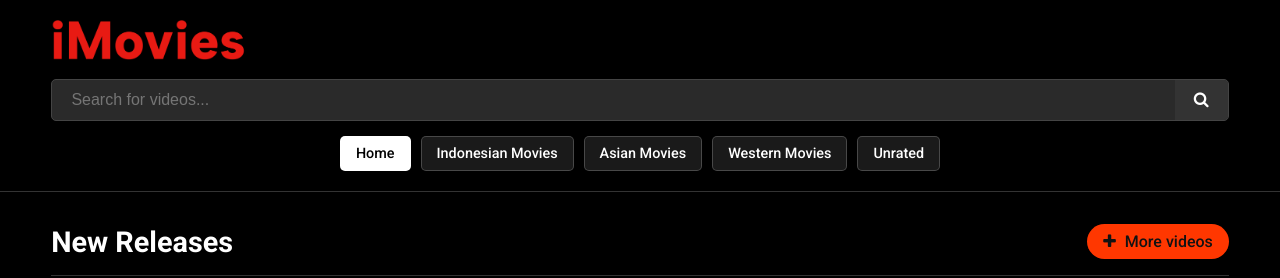
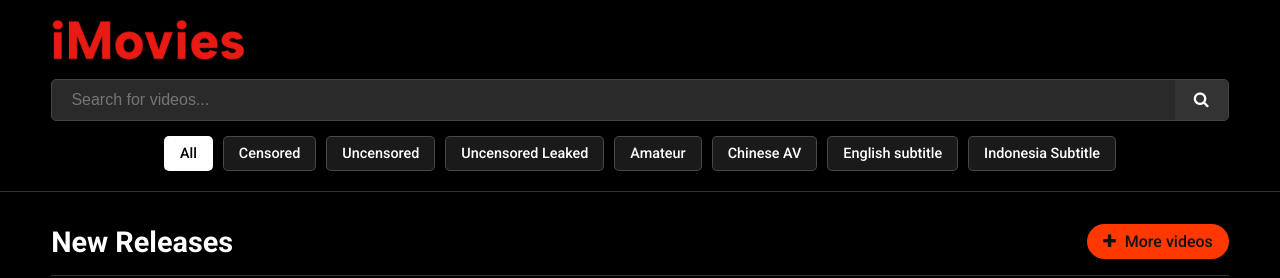
Before and after one commit to adithikmah28/Imovies, a plain HTML site: page adult.html in a window 1280 px wide. Shown: the top 278 px of the page. Drawn offline with Linux system fonts and the light colour scheme.

Commit message:
Update adult.html

```diff
--- a/adult.html
+++ b/adult.html
@@ -22,21 +22,29 @@
             <button type="submit"><i class="fa fa-search"></i></button>
         </form>
 
+        <!-- ================== NAVIGASI DESKTOP BARU ================== -->
         <nav class="adult-nav">
-            <a href="#" class="active">Home</a>
-            <a href="#">Indonesian Movies</a>
-            <a href="#">Asian Movies</a>
-            <a href="#">Western Movies</a>
-            <a href="#">Unrated</a>
+            <a href="#" class="active" data-category="all">All</a>
+            <a href="#" data-category="Censored">Censored</a>
+            <a href="#" data-category="Uncensored">Uncensored</a>
+            <a href="#" data-category="Uncensored Leaked">Uncensored Leaked</a>
+            <a href="#" data-category="Amateur">Amateur</a>
+            <a href="#" data-category="Chinese AV">Chinese AV</a>
+            <a href="#" data-category="English Subtitle">English subtitle</a>
+            <a href="#" data-category="Indonesia Subtitle">Indonesia Subtitle</a>
         </nav>
 
+        <!-- =================== NAVIGASI MOBILE BARU =================== -->
         <nav class="nav-mobile" id="nav-mobile">
             <ul>
-                <li><a href="#">Home</a></li>
-                <li><a href="#">Indonesian Movies</a></li>
-                <li><a href="#">Asian Movies</a></li>
-                <li><a href="#">Western Movies</a></li>
-                <li><a href="#">Unrated</a></li>
+                <li><a href="#" data-category="all">All</a></li>
+                <li><a href="#" data-category="Censored">Censored</a></li>
+                <li><a href="#" data-category="Uncensored">Uncensored</a></li>
+                <li><a href="#" data-category="Uncensored Leaked">Uncensored Leaked</a></li>
+                <li><a href="#" data-category="Amateur">Amateur</a></li>
+                <li><a href="#" data-category="Chinese AV">Chinese AV</a></li>
+                <li><a href="#" data-category="English Subtitle">English subtitle</a></li>
+                <li><a href="#" data-category="Indonesia Subtitle">Indonesia Subtitle</a></li>
                 <hr>
                 <li><a href="/"><i class="fa fa-arrow-left"></i> Back to Main Site</a></li>
             </ul>
@@ -67,7 +75,6 @@
         </ul>
     </footer>
 
-    <!-- Muat file data SEBELUM file logika utama -->
     <script src="/js/data_adult.js"></script>
     <script src="/js/adult.js"></script>
 </body>
```
